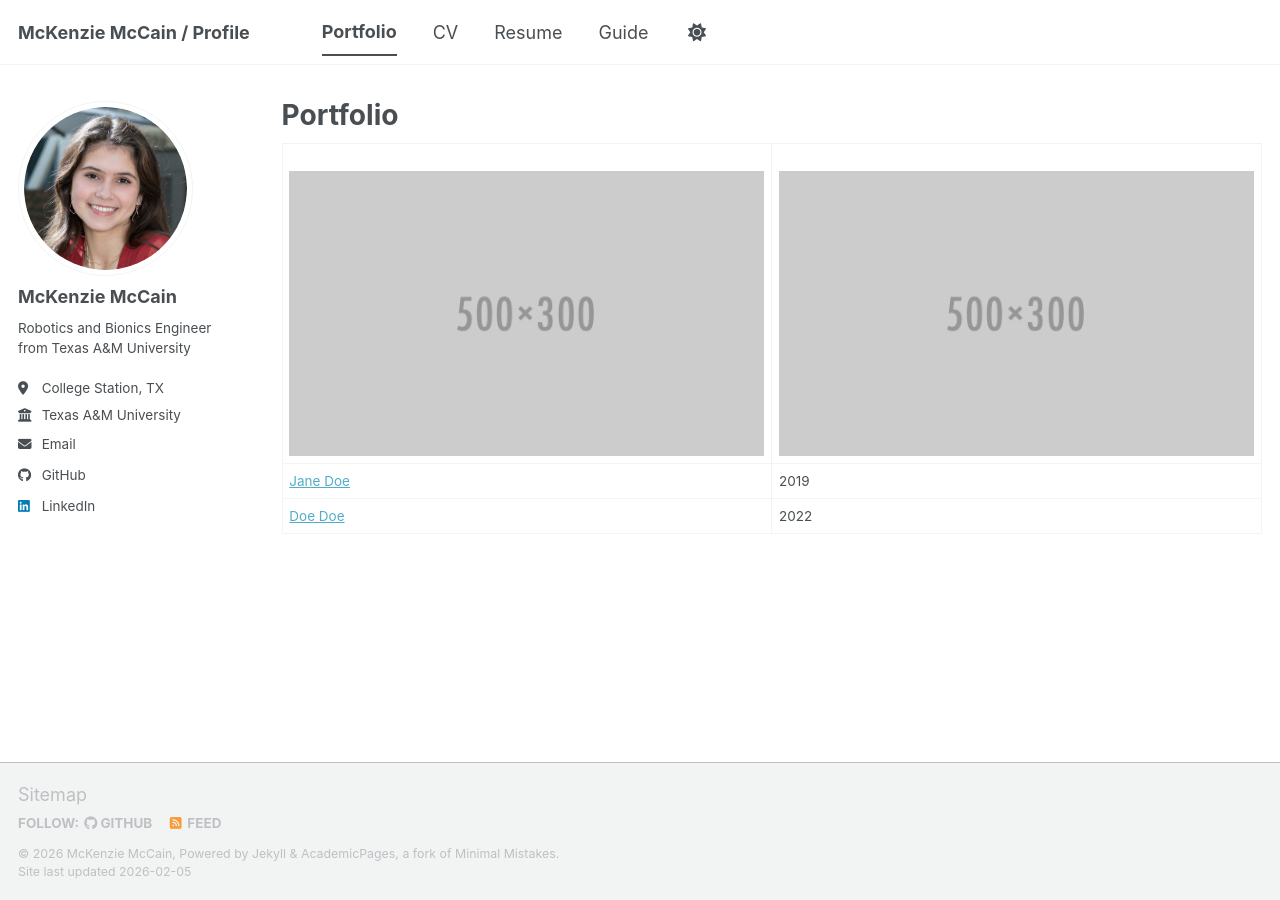
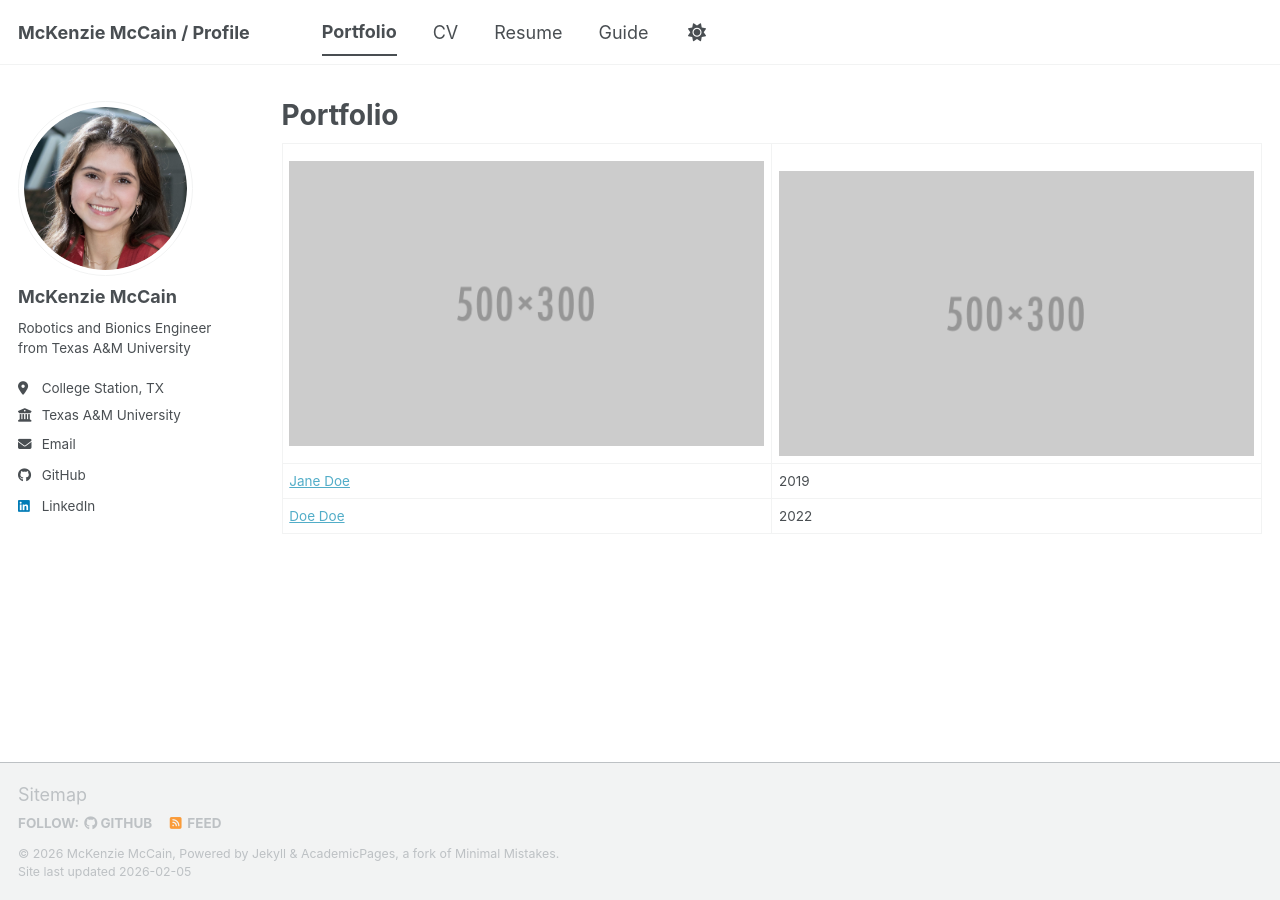
Before and after one commit to mckenzie-mccain/mckenzie-mccain.github.io, a Jekyll site: the page built from _pages/portfolio.md, in a window 1280 px wide. Built offline with Jekyll 4.4.1, drawn with Linux system fonts in a browser that asks for light colours; a script bundle is joined from its source files by our own code; library files that are not in the unit come from our copies.

Commit message:
portfolio.md

```diff
--- a/_pages/portfolio.md
+++ b/_pages/portfolio.md
@@ -7,6 +7,6 @@
 
 
 | ----------------------------------------------------------------------------------------------------------------------------------|
-|[<br/><img src='/images/500x300.png'>](_portfolio\portfolio-1.md)|[<br/><img src='/images/500x300.png'>](_portfolio\portfolio-2.html)|
+|[![Portfolio item 1](/images/500x300.png)](/portfolio/portfolio-1/)|[<br/><img src='/images/500x300.png'>](_portfolio\portfolio-2.html)|
 | [Jane Doe](#)                                                    | 2019                                                           |
 | [Doe Doe](#)                                                     | 2022                                                           |
```
